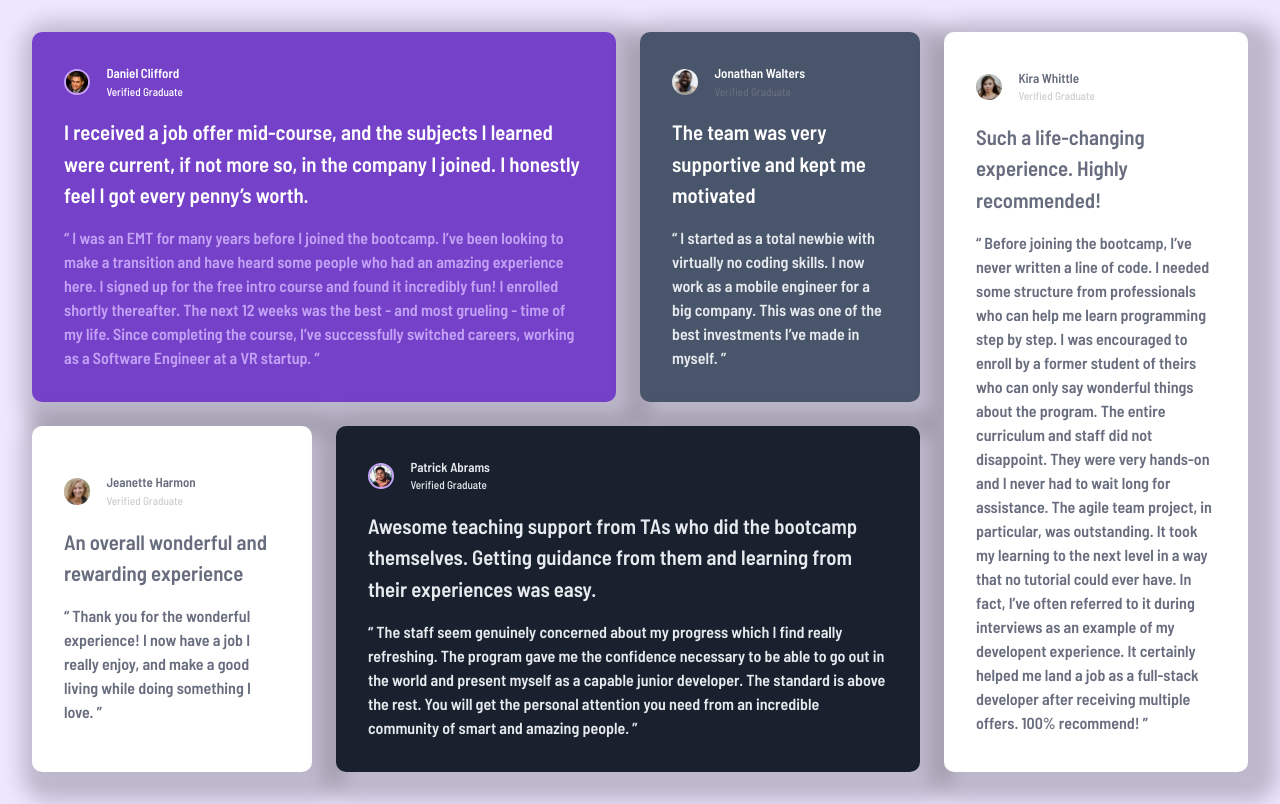
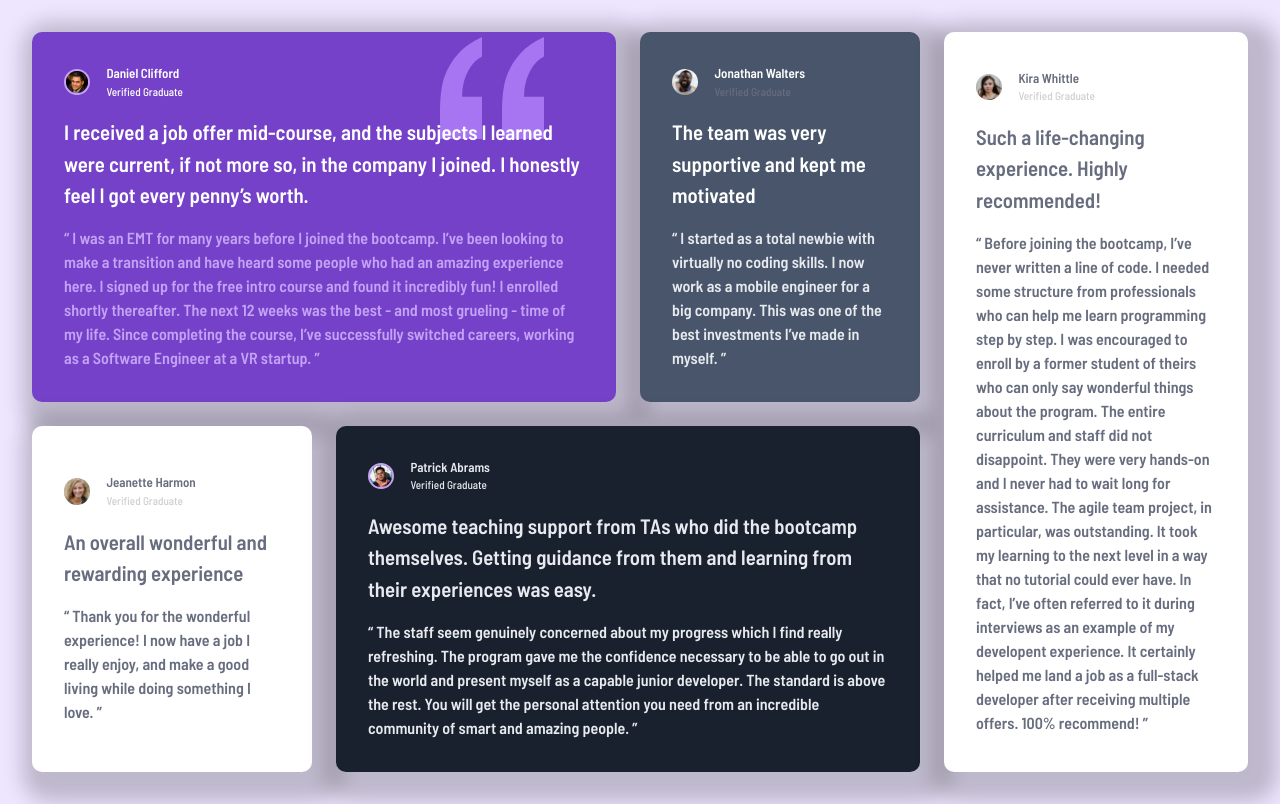
Before and after one commit to ffozdemir/testimonials-grid-section-main, a plain HTML site: page index.html in a window 1280 px wide. Drawn offline with Linux system fonts and the light colour scheme.

Commit message:
Add background image to one grid element

```diff
--- a/style.css
+++ b/style.css
@@ -128,13 +128,16 @@
     font-size: 1rem;
   }
 
-  .card{
+  .card {
     justify-content: center;
   }
 
   .daniel {
     grid-column: 1 / 3;
     grid-row: 1 / 2;
+    background-image: url(./images/bg-pattern-quotation.svg);
+    background-repeat: no-repeat;
+    background-position: 85% 5px;
   }
 
   .jonathan {
```
Lines whose indentation alone changed are shown as unchanged.
